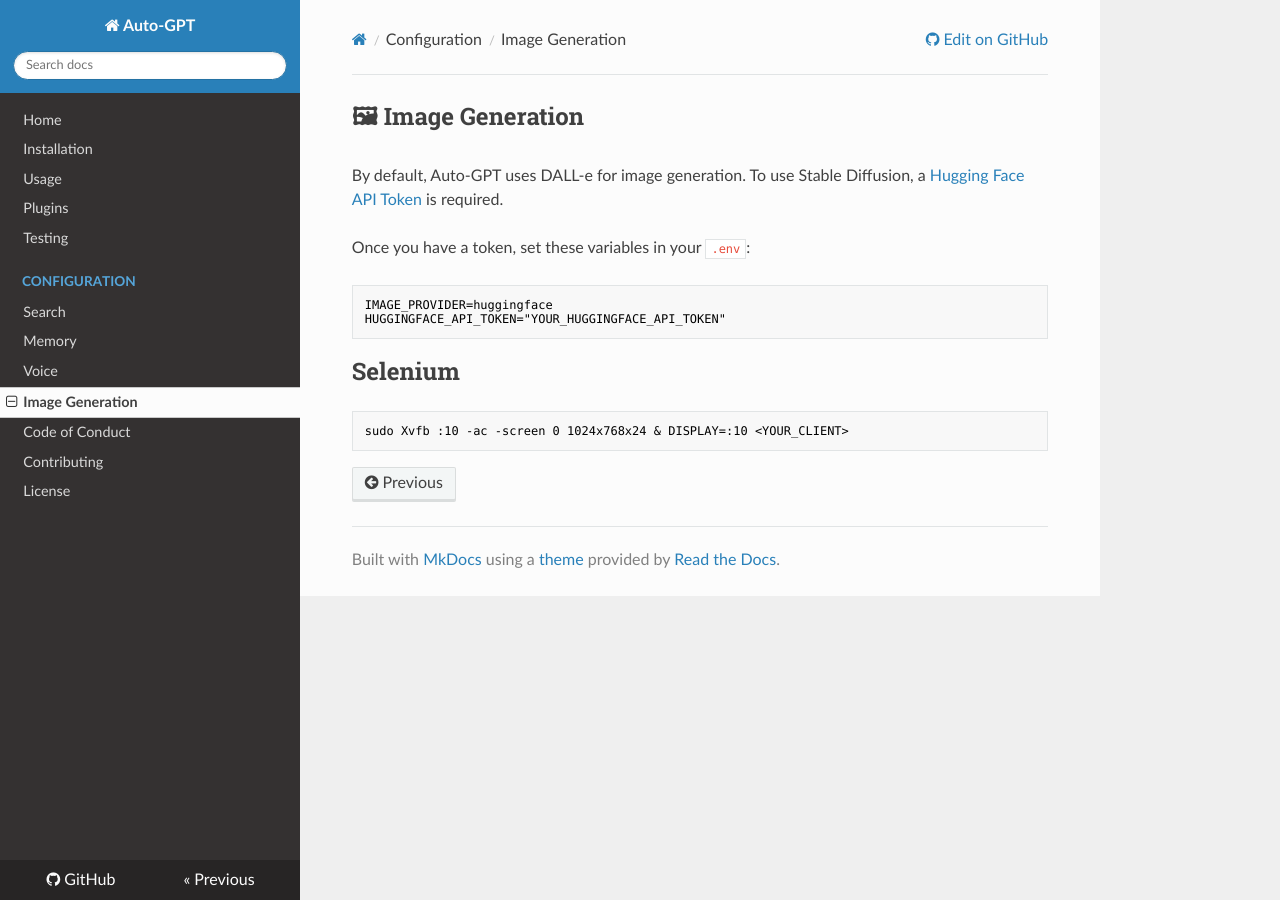
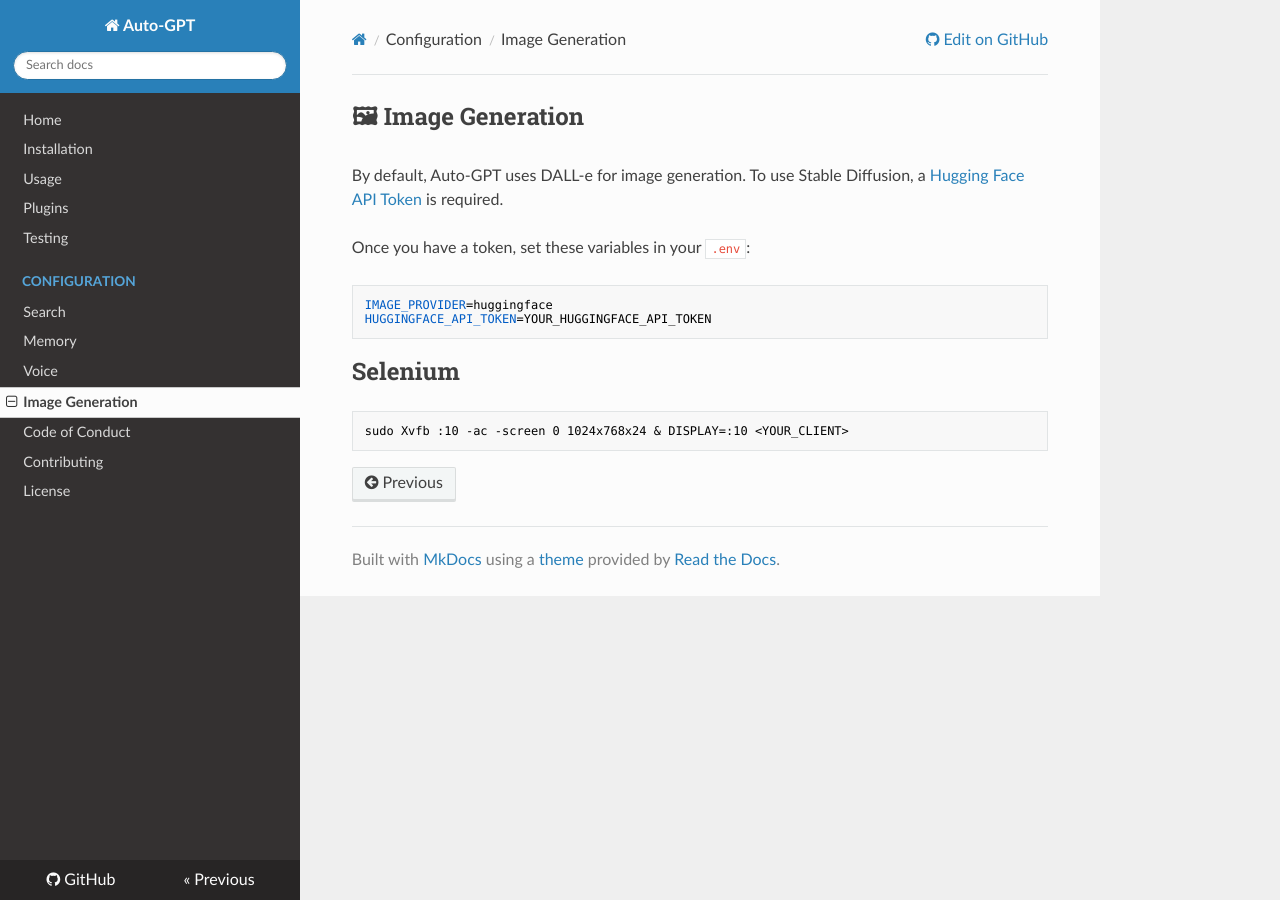
Before and after one commit to dg31234df1/tgpt, an MkDocs documentation site: the page built from docs/configuration/imagegen.md, in a window 1280 px wide. Built offline with MkDocs 1.6.1, drawn with Linux system fonts in a browser that asks for light colours; nearby versions of some CDN libraries.

Commit message:
docs fix to image generation (#3186)

````diff
--- a/docs/configuration/imagegen.md
+++ b/docs/configuration/imagegen.md
@@ -4,9 +4,9 @@
 
 Once you have a token, set these variables in your `.env`:
 
-``` shell
+``` ini
 IMAGE_PROVIDER=huggingface
-HUGGINGFACE_API_TOKEN="YOUR_HUGGINGFACE_API_TOKEN"
+HUGGINGFACE_API_TOKEN=YOUR_HUGGINGFACE_API_TOKEN
 ```
 
 ## Selenium
````
